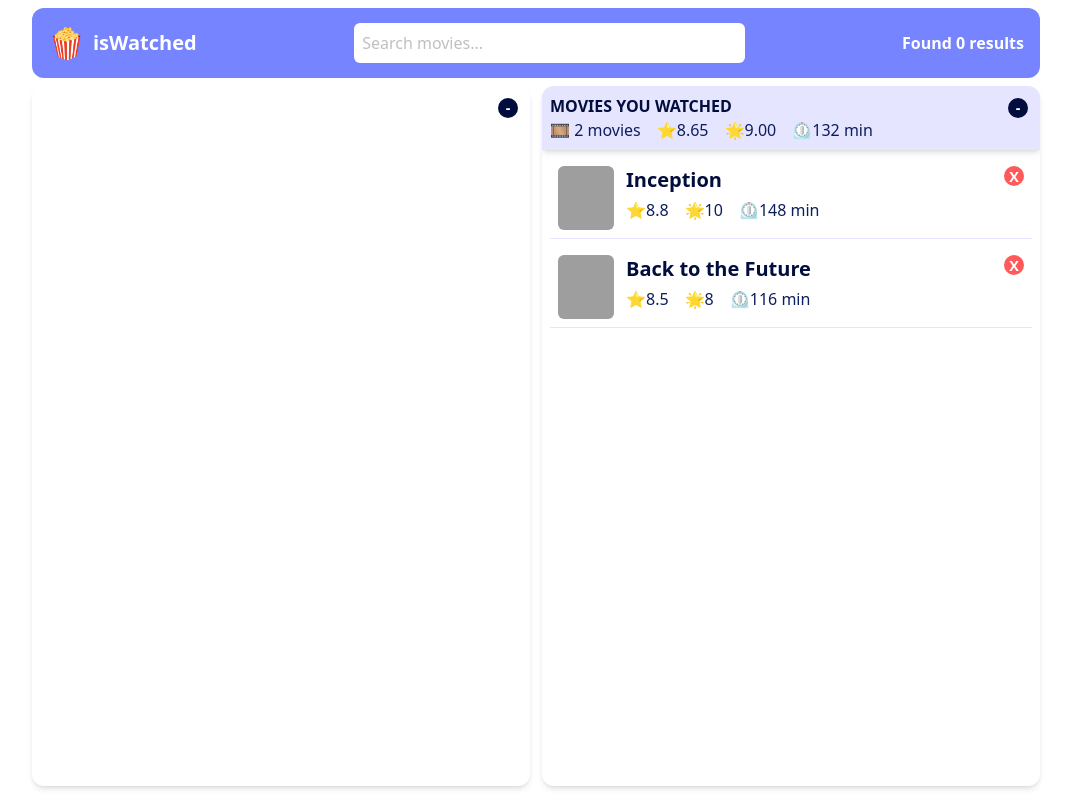
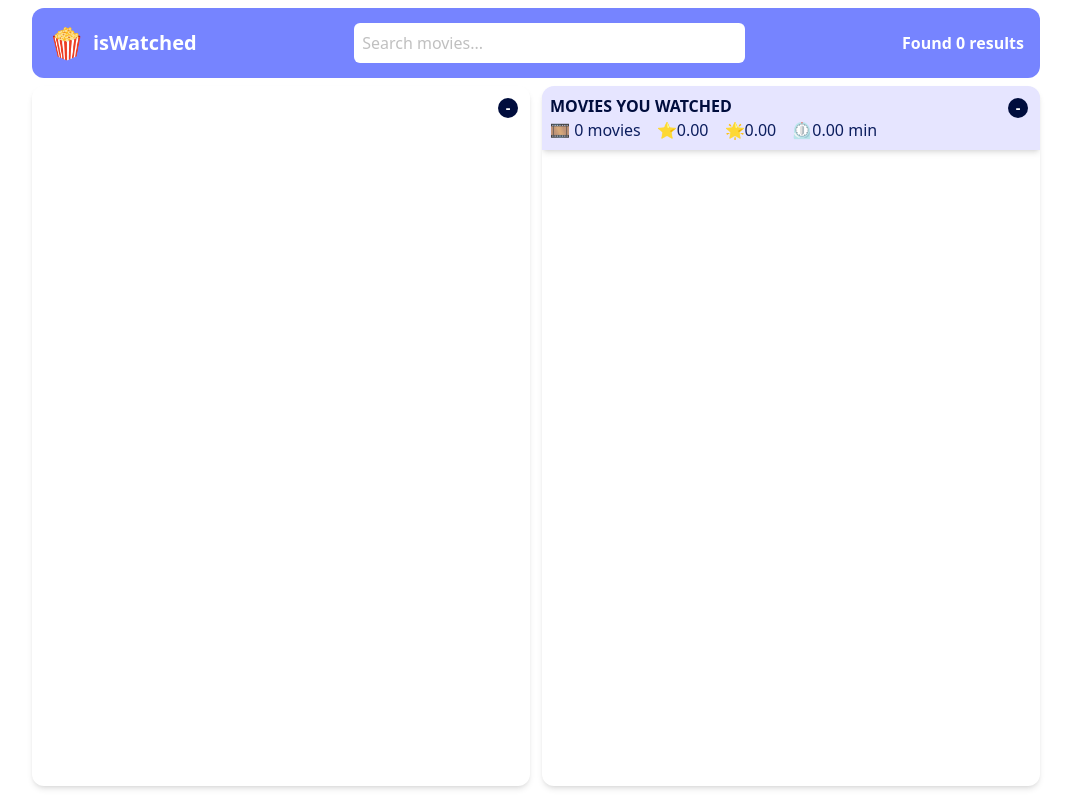
Before and after one commit to rizal57/isWatched, a React (Vite) app: page / in a window 1280 px wide. Shown: the whole page, without its empty margins (104-1175 px from the left). Built offline with nearby package versions, Linux system fonts and the light colour scheme; grey boxes are pictures that could not be loaded.

Commit message:
[FIX] Fixed average function in WatchedSummery component

```diff
--- a/src/App.jsx
+++ b/src/App.jsx
@@ -65,13 +65,17 @@ const KEY = 'f6db18';
 export default function App() {
   const [query, setQuery] = useState('');
   const [movies, setMovies] = useState([]);
-  const [watched, setWatched] = useState(tempWatchedData);
+  const [watched, setWatched] = useState([]);
   const [isLoading, setIsLoading] = useState(false);
   const [error, setError] = useState('');
   const [selectedId, setSelectedId] = useState(null);
 
   function handleSelectedId(id) {
     setSelectedId((selected) => (selected === id ? null : id));
+  }
+
+  function handleAddWatched(movie) {
+    setWatched((movies) => [...movies, movie]);
   }
 
   useEffect(() => {
@@ -128,6 +132,7 @@ export default function App() {
             <DetailMovie
               selectedId={selectedId}
               setSelectedId={setSelectedId}
+              onAddWatched={handleAddWatched}
             />
           ) : (
             <>
--- a/src/components/DetailMovie.jsx
+++ b/src/components/DetailMovie.jsx
@@ -3,7 +3,7 @@ import StarRating from './StarRating';
 
 const KEY = 'f6db18';
 
-function DetailMovie({ selectedId, setSelectedId }) {
+function DetailMovie({ selectedId, setSelectedId, onAddWatched }) {
   const [movieDetail, setMovieDetail] = useState({});
   const [togglePlot, setTogglePlot] = useState(false);
   const [isLoading, setIsLoading] = useState(false);
@@ -26,6 +26,22 @@ function DetailMovie({ selectedId, setSelectedId }) {
   const displayPlot = togglePlot
     ? plot
     : plot?.split(' ').slice(0, 20).join(' ');
+
+  function handleAdd() {
+    const newMovie = {
+      imdbID: selectedId,
+      title,
+      poster,
+      imdbRating: Number(imdbRating),
+      runtime: Number(runtime.split(' ').at(0)),
+    };
+    onAddWatched(newMovie);
+    handleClose();
+  }
+
+  function handleClose() {
+    setSelectedId(null);
+  }
 
   useEffect(() => {
     async function getDetailMovie() {
@@ -58,7 +74,7 @@ function DetailMovie({ selectedId, setSelectedId }) {
   return (
     <div className="p-4 rounded-xl shadow-md m-4 relative">
       <button
-        onClick={() => setSelectedId(null)}
+        onClick={handleClose}
         className="absolute top-1 left-1 z-10 p-1 rounded-full w-5 h-5 flex items-center justify-center bg-black text-white"
       >
         &larr;
@@ -91,6 +107,14 @@ function DetailMovie({ selectedId, setSelectedId }) {
         </div>
       </div>
       <StarRating />
+      <div className="w-full flex items-center justify-center">
+        <button
+          className="py-2 px-4 rounded-md bg-blue text-white"
+          onClick={handleAdd}
+        >
+          Add
+        </button>
+      </div>
       {/* plot */}
       <div className="mb-3">
         <p className="text-base text-lightBlack leading-relaxed">
--- a/src/components/WatchedMovie.jsx
+++ b/src/components/WatchedMovie.jsx
@@ -2,13 +2,13 @@ export default function WatchedMovie({ movie }) {
   return (
     <div className="w-full p-2 mb-2 flex gap-3 border-b border-gray relative">
       <img
-        src={movie.Poster}
-        alt={movie.Title}
+        src={movie.poster}
+        alt={movie.title}
         className="w-14 h-16 object-cover rounded-md"
       />
 
       <div>
-        <h1 className="font-semibold text-xl mb-1 text-black">{movie.Title}</h1>
+        <h1 className="font-semibold text-xl mb-1 text-black">{movie.title}</h1>
         <div className="flex items-center gap-4 text-lightBlack">
           <p>
             <span>⭐</span>
--- a/src/components/WatchedSummary.jsx
+++ b/src/components/WatchedSummary.jsx
@@ -1,5 +1,5 @@
 function average(arr) {
-  return arr.reduce((acc, cur) => (acc + cur) / arr.length);
+  return arr.reduce((acc, cur) => (acc + cur) / arr.length, 0);
 }
 
 export default function WatchedSummary({ movies }) {
@@ -27,7 +27,7 @@ export default function WatchedSummary({ movies }) {
         </p>
         <p>
           <span>⏲️</span>
-          {avgRuntime} min
+          {avgRuntime.toFixed(2)} min
         </p>
       </div>
     </div>
```
